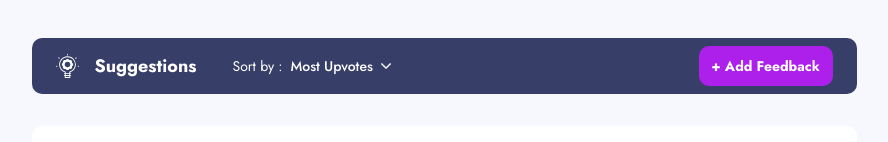
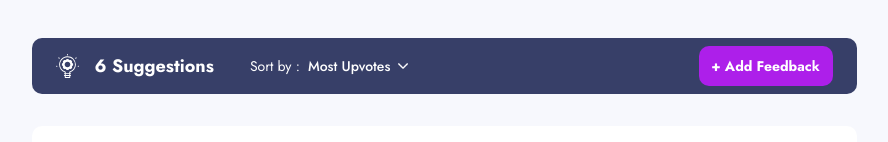
Before and after one commit to RomWeb3/product-feedback-app, a React app: page / in a window 1280 px wide. Shown: the part 236-378 px from the top of the page, without its empty margins (196-1084 px from the left). Built offline with nearby package versions, Linux system fonts and the light colour scheme; the HTML template or start-up script is replaced by a standard one.

Commit message:
Fix SuggestionsEmpty

```diff
--- a/src/components/Sort.jsx
+++ b/src/components/Sort.jsx
@@ -1,6 +1,6 @@
 import React, { useState } from "react";
 
-function Sort({ onClick, sortBy, setSortBy }) {
+function Sort({ onClick, sortBy, setSortBy, count }) {
   const [showSortBy, setShowSortBy] = useState(false);
 
   const handleClick = (e) => {
@@ -16,7 +16,9 @@ function Sort({ onClick, sortBy, setSortBy }) {
             src="/assets/suggestions/icon-suggestions.svg"
             alt="icon suggestions"
           />
-          <span className="text-lg font-bold ml-4 mr-9"> Suggestions</span>
+          <span className="text-lg font-bold ml-4 mr-9">
+            {count} Suggestions
+          </span>
         </div>
         <div
           className="flex justify-center items-center gap-2"
--- a/src/pages/Dashboard.jsx
+++ b/src/pages/Dashboard.jsx
@@ -11,6 +11,15 @@ function Dashboard({ datas = [], onNavigate }) {
   const [sortBy, setSortBy] = useState("Most Upvotes");
   const sortedRequests = datas.productRequests || [];
   const [screenWidth, setScreenWidth] = useState(window.innerWidth);
+  const suggestionCount =
+    category === "all"
+      ? sortedRequests.filter(
+          (productRequest) => productRequest.status === "suggestion"
+        ).length
+      : sortedRequests
+          .filter((productRequest) => productRequest.status === "suggestion")
+          .filter((productRequest) => productRequest.category === category)
+          .length;
 
   useEffect(() => {
     const handleResize = () => setScreenWidth(window.innerWidth);
@@ -89,17 +98,20 @@ function Dashboard({ datas = [], onNavigate }) {
           screenWidth={screenWidth}
         />
       </div>
-      <Sort onClick={onNavigate} sortBy={sortBy} setSortBy={setSortBy} />
+      <Sort
+        onClick={onNavigate}
+        sortBy={sortBy}
+        setSortBy={setSortBy}
+        count={suggestionCount}
+      />
 
       <main className="bg-verylightgray w-full min-h-screen py-8 px-6 md:px-0 flex flex-col items-center gap-4">
-        {datas != [] > 0 &&
-          (sortedRequests.filter(
-            (productRequest) => productRequest.status === "suggestion"
-          ).length > 0 ? (
-            category === "all" ? (
+        {suggestionCount > 0 ? (
           sortedRequests
+            .filter((productRequest) => productRequest.status === "suggestion")
             .filter(
-                  (productRequest) => productRequest.status === "suggestion"
+              (productRequest) =>
+                category === "all" || productRequest.category === category
             )
             .map((productRequest) => (
               <CardRequest
@@ -108,23 +120,8 @@ function Dashboard({ datas = [], onNavigate }) {
               />
             ))
         ) : (
-              sortedRequests
-                .filter(
-                  (productRequest) => productRequest.status === "suggestion"
-                )
-                .filter(
-                  (productRequest) => productRequest.category === category
-                )
-                .map((productRequest) => (
-                  <CardRequest
-                    productRequest={productRequest}
-                    key={productRequest.id}
-                  />
-                ))
-            )
-          ) : (
-            <SuggestionsEmpty />
-          ))}
+          <SuggestionsEmpty onClick={onNavigate} />
+        )}
       </main>
     </div>
   );
```
Lines whose indentation alone changed are shown as unchanged.
